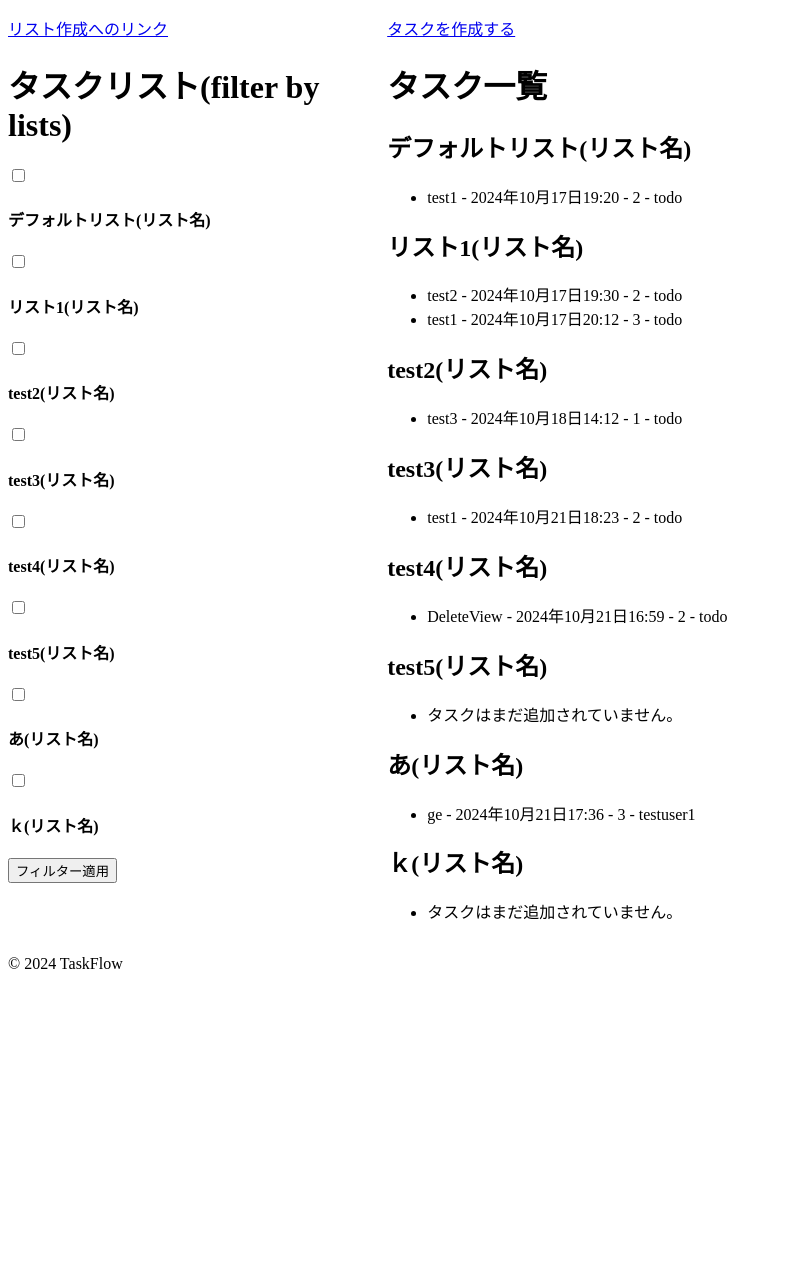
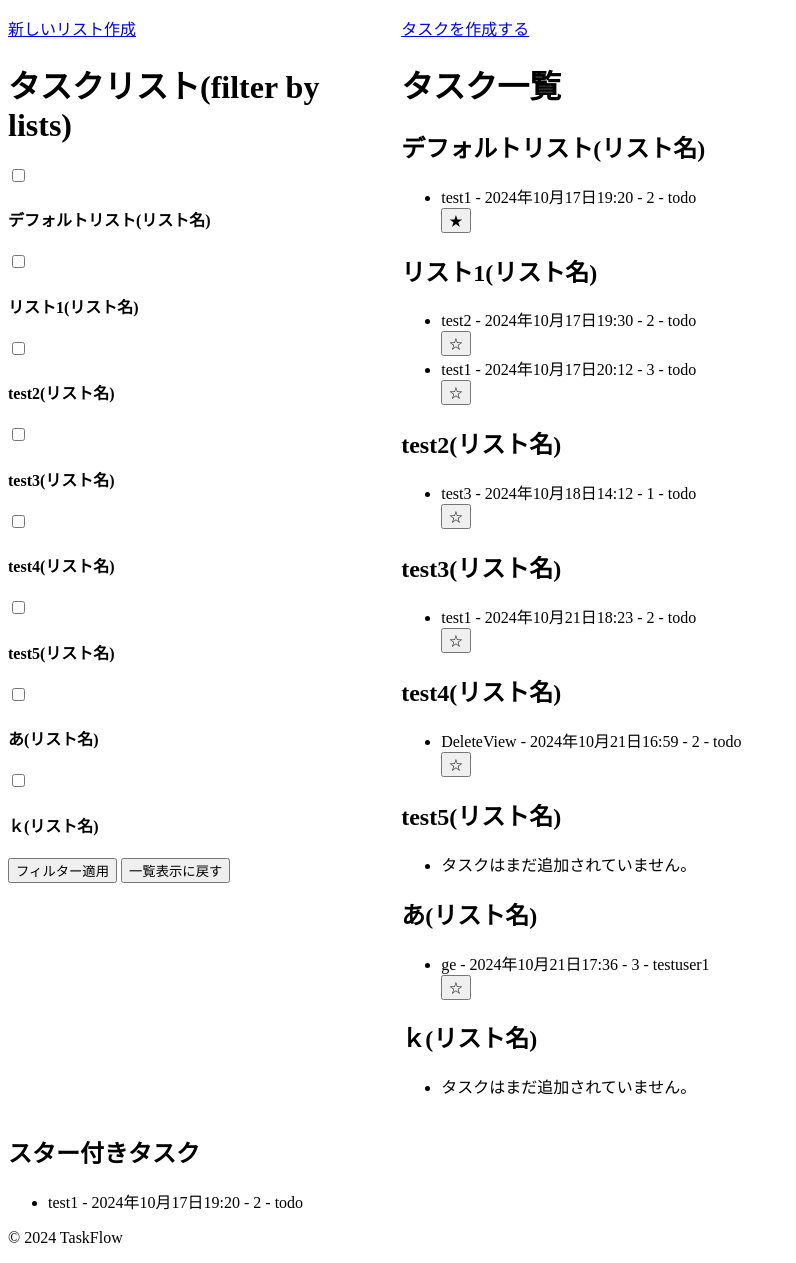
Before and after one commit to 02naa98/TaskFlow, a Django app: page /tasks/ in a window 1280 px wide. Shown: the part 171-1434 px from the top of the page, without its empty margins (0-796 px from the left). Before the commit the page ends 1140 px from the top, so only its background shows below. Run offline with Django 5.2, Linux system fonts and the light colour scheme; a user stored in the database is signed in; data comes from the database, SQL or seed files in the repository; both versions use the stored data as it was after the commit.

Commit message:
sort starの途中

```diff
--- a/todoproject/templates/todo_app/task_list.html
+++ b/todoproject/templates/todo_app/task_list.html
@@ -10,7 +10,7 @@
         }
         .list-filter {
             width: 30%; /* 左側の幅を30%に設定 */
-            dding-right: 20px; /* 右側との間に余白を追加 */
+            padding-right: 20px; /* 右側との間に余白を追加 */
         }
         .task-list {
             width: 70%; /* 右側の幅を70%に設定 */
@@ -21,15 +21,16 @@
         <!-- 左側: リスト名とチェックボックス -->
         <div class='list-filter'>
             <!-- リスト作成へのリンク -->
-            <a href="{%url 'list_create' %}">リスト作成へのリンク</a>
+            <a href="{%url 'list_create' %}">新しいリスト作成</a>
             <h1>タスクリスト(filter by lists)</h1>
 
             <form method='get' action=''>
                 {% for list in lists %}
-                    <input type='checkbox' name='list_filter' value='{{ list.id }}' id='list-{{ list.id }}'>
+                    <input type='checkbox' name='list_ids' value='{{ list.id }}' id='list-{{ list.id }}'>
                     <label><h4>{{ list.name }}(リスト名)</h4></label><!-- リスト名を表示 -->
-                    {%endfor%}
+                {%endfor%}
                     <button type='submit'>フィルター適用</button>
+                    <button onclick="clearCheckboxes()">一覧表示に戻す</button>
                 </form>
             </div>
             <!-- 右側: タスク一覧 -->
@@ -41,12 +42,37 @@
                 <h2>{{ list.name }}(リスト名)</h2> <!-- リスト名を表示 -->
                 <ul>
                     {% for task in list.taskcreate_set.all %}
-                        <li>{{ task.title }} - {{ task.due_date }} - {{ task.priority }} - {{ task.user.username }}</li> <!-- 表示項目 -->
+                    <li>
+                        {{ task.title }} - {{ task.due_date }} - {{ task.priority }} - {{ task.user.username }} <!-- 表示項目 -->
+                        <form action="{% url 'toggle_star' task.id %}" method="method">
+                            {% csrf_token %}
+                            <button type="submit">
+                                {% if task.is_starred %}
+                                ★  <!-- スターが付いている場合 -->
+                                {% else %}
+                                ☆  <!-- スターが付いていない場合 -->
+                                {% endif %}
+                            </button>
+                        </form>
+                    </li>
                     {% empty %}
-                        <li>タスクはまだ追加されていません。</li>
+                    <li>タスクはまだ追加されていません。</li>
                     {% endfor %}
                 </ul>
             {%endfor%}
         </div>
     </div>
+    <!-- スター付きタスクのみを表示 -->
+    <h2>スター付きタスク</h2>
+    <ul>
+        {% for task in tasks %}
+                {% if task.is_starred %}
+                <li>
+                    {{ task.title }} - {{ task.due_date }} - {{ task.priority }} - {{ task.user.username }}
+                </li>
+                {%endif%}
+        {% empty %}
+            <li>スター付きタスクはありません。</li>
+        {% endfor %}
+    </ul>
 {% endblock %}
--- a/todoproject/todo_app/models.py
+++ b/todoproject/todo_app/models.py
@@ -16,6 +16,8 @@ class TaskCreate(models.Model):
     priority=models.IntegerField(choices=[(1, '高'), (2, '中'), (3, '低')]) #優先度(仮)
     user = models.ForeignKey(settings.AUTH_USER_MODEL, on_delete=models.CASCADE) #作成したユーザー
 
+    is_starred=models.BooleanField(default=False) #スターの状態
+
     list=models.ForeignKey(TaskList,on_delete=models.CASCADE,default=1) #リストモデルとの関係
 
     def __str__(self):
--- a/todoproject/todo_app/urls.py
+++ b/todoproject/todo_app/urls.py
@@ -1,10 +1,11 @@
 from django.urls import path
-from .views import TaskCreateView,TaskListView,ListCreateView
+from .views import TaskCreateView,TaskListView,ListCreateView,ToggleStarView
 
 urlpatterns = [
     path('tasks/', TaskListView.as_view(), name='task_list'),  # タスク一覧
-    path('tasks/test/', TaskListView.as_view(), name='task_test'), #tasks by listで使ってた
-    path('tasks/<int:list_id>/', TaskListView.as_view(), name='task_list_by_list'),
     path('list/create/', ListCreateView.as_view(), name='list_create'),  #リスト作成
     path('task/create/', TaskCreateView.as_view(), name='task_create'),  #タスク作成
+    #動的url(ページ遷移が小さい)
+    path('tasks/<int:list_id>/', TaskListView.as_view(), name='task_list_by_list'),
+    path('tasks/toggle_star/<int:task_id>/', ToggleStarView.as_view(), name='toggle_star'),
 ]
--- a/todoproject/todo_app/views.py
+++ b/todoproject/todo_app/views.py
@@ -2,7 +2,8 @@ from typing import Any
 from django.db.models.query import QuerySet
 from django.urls import reverse_lazy
 from django.views.generic import CreateView,ListView
-from django.shortcuts import redirect,render
+from django.views import View
+from django.shortcuts import redirect,render,get_object_or_404
 from .models import TaskCreate,TaskList
 from .forms import TaskForm,ListForm
 
@@ -32,12 +33,15 @@ class TaskListView(ListView):
     template_name = 'todo_app/task_list.html'  # 使用するテンプレート
     context_object_name = 'tasks'  # テンプレートで使用するオブジェクト名
 
-
+    #返り値の中身はフィルタリングされたデータが入ったリスト
     def get_queryset(self):
         TaskList.objects.prefetch_related('taskcreate_set').all()
         list_ids=self.request.GET.getlist('list_ids')
+        print(f"list_ids: {list_ids}")  # list_idsの内容を出力
         if list_ids:
-            return TaskCreate.objects.filter(task_list__id__in=list_ids,user=self.request.user)
+            queryset = TaskCreate.objects.filter(list__id__in=list_ids, user=self.request.user)
+            print(f"Filtered tasks: {queryset}")  # フィルタリングされたタスクを出力
+            return TaskCreate.objects.filter(list__id__in=list_ids,user=self.request.user)
         else:
             return TaskCreate.objects.filter(user=self.request.user)
 
@@ -45,9 +49,20 @@ class TaskListView(ListView):
         # 基本のコンテキストを取得
         context = super().get_context_data(**kwargs)
 
+        list_ids = self.request.GET.getlist('list_ids')
         # リストを取得して 'lists' という名前でコンテキストに追加
-        context['lists'] = TaskList.objects.all()  # すべてのリストをコンテキストに追加
+        if list_ids:
+            context['lists'] = TaskList.objects.filter(id__in=list_ids)  # 選択されたリストのみ取得
+        else:
+            context['lists'] = TaskList.objects.all()  # チェックがない場合は全リスト取得
 
         context['filtered_tasks']=self.get_queryset()
 
         return context
+
+class ToggleStarView(View):
+    def get(self, task_id):
+        task = get_object_or_404(TaskCreate, id=task_id)
+        task.is_starred = not task.is_starred  # スターの状態を反転
+        task.save()  # タスクを保存
+        return redirect('task_list')  # タスク一覧ページにリダイレクト
```
Also changed, not shown: todoproject/db.sqlite3, todoproject/todo_app/migrations/0005_taskcreate_is_starred.py (added).
